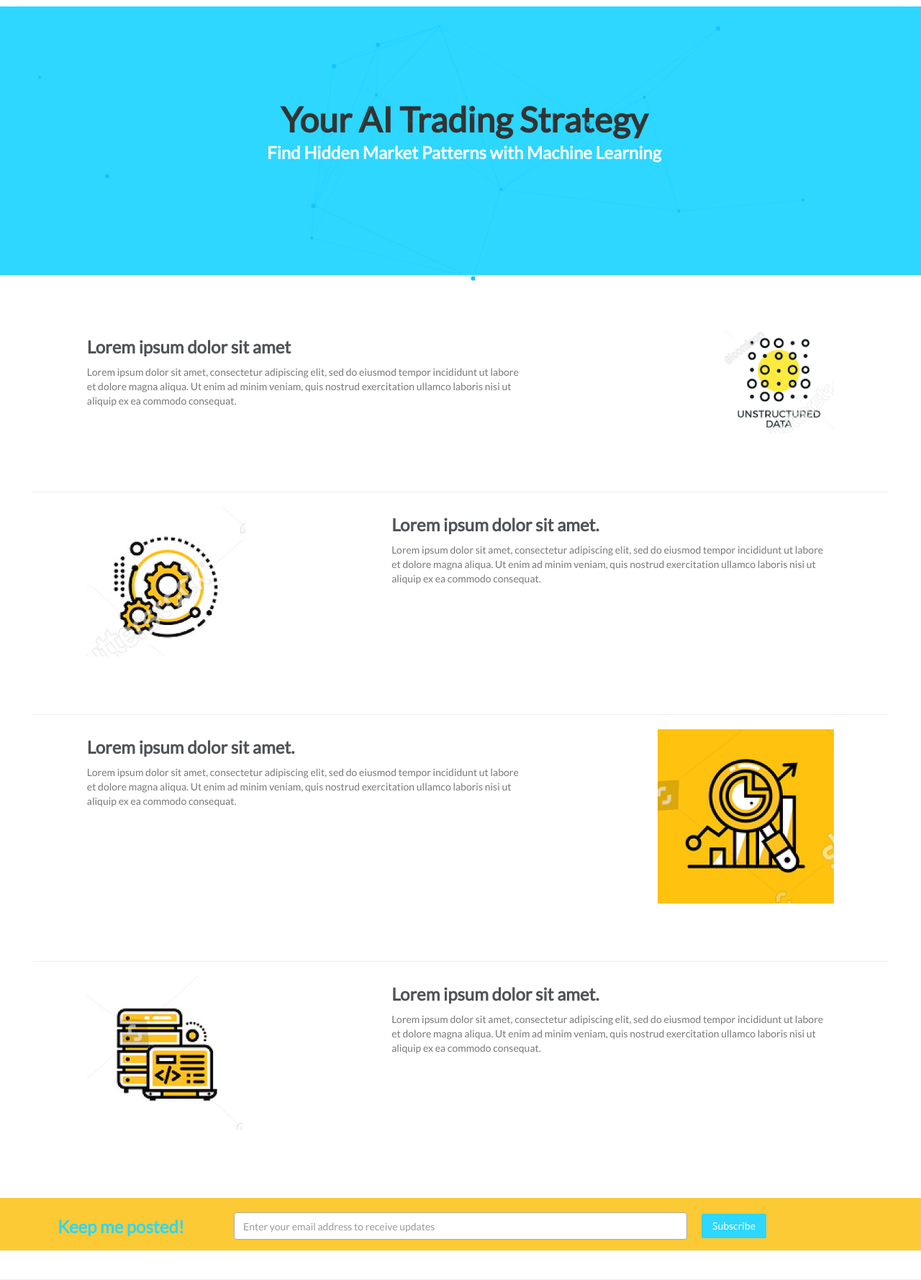
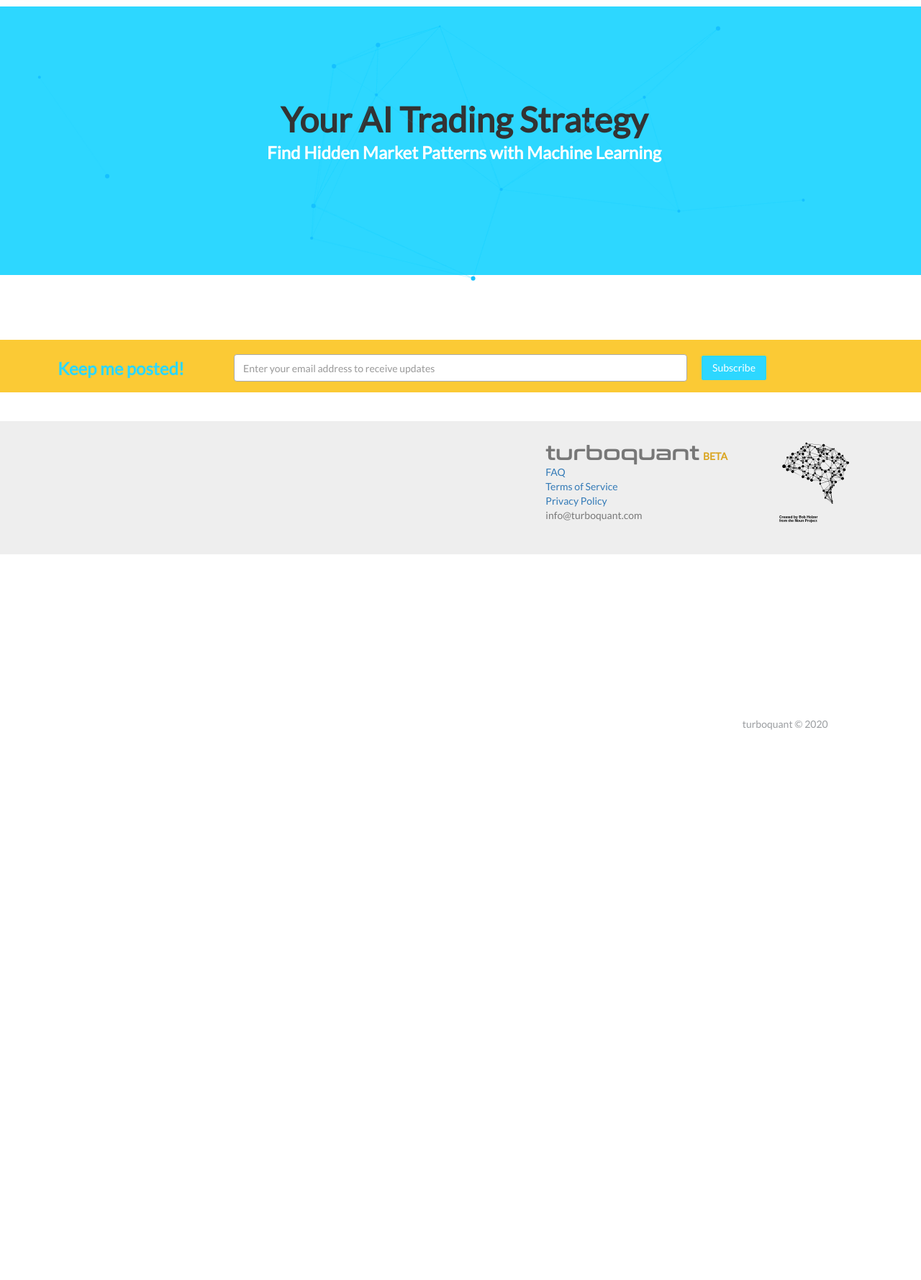
Before and after one commit to cg94301/turboquant, a Flask app: page / in a window 1280 px wide; the page is wider, and only the part inside the window is pictured. Shown: the part 91-1869 px from the top of that part at 72% size. After the commit the page ends 1105 px from the top of that part, so only its background shows below. Run offline with Flask 2, Linux system fonts and the light colour scheme; some libraries are stand-ins or nearby versions.

Commit message:
remove lorem ipsum parts

```diff
--- a/turboquant/blueprints/page/templates/page/home.html
+++ b/turboquant/blueprints/page/templates/page/home.html
@@ -20,7 +20,7 @@
 
 <div class="container">
 
-  <div class="row" style="margin-bottom: 80px;">
+<!--   <div class="row" style="margin-bottom: 80px;">
     <div class="col-md-1"></div>
     <div class="col-md-6">
       <h3>Lorem ipsum dolor sit amet</h3>
@@ -77,7 +77,7 @@
       Lorem ipsum dolor sit amet, consectetur adipiscing elit, sed do eiusmod tempor incididunt ut labore et dolore magna aliqua. Ut enim ad minim veniam, quis nostrud exercitation ullamco laboris nisi ut aliquip ex ea commodo consequat.
     </div>
     <div class="col-md-1"></div>
-  </div>
+  </div> -->
 
 </div> <!-- container -->
 
```
